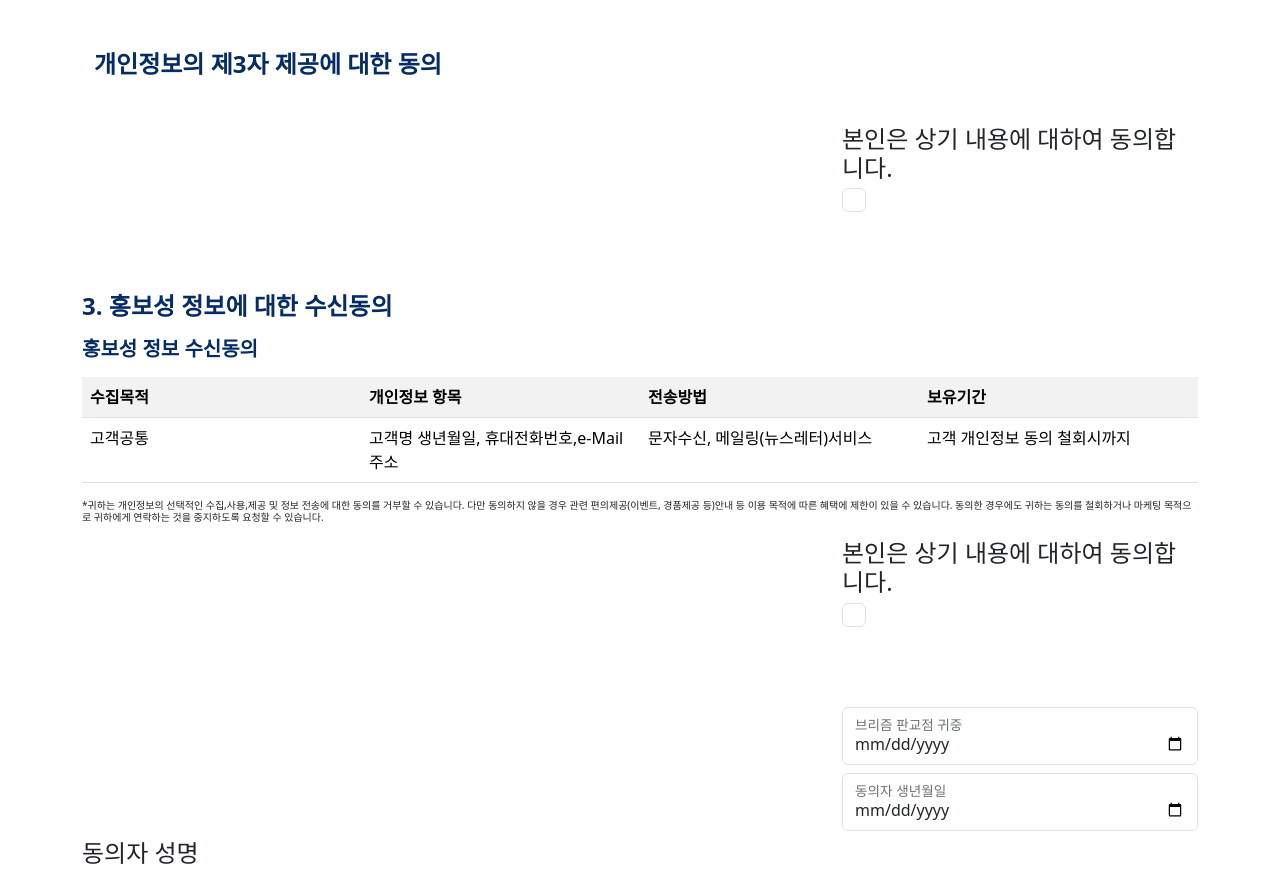
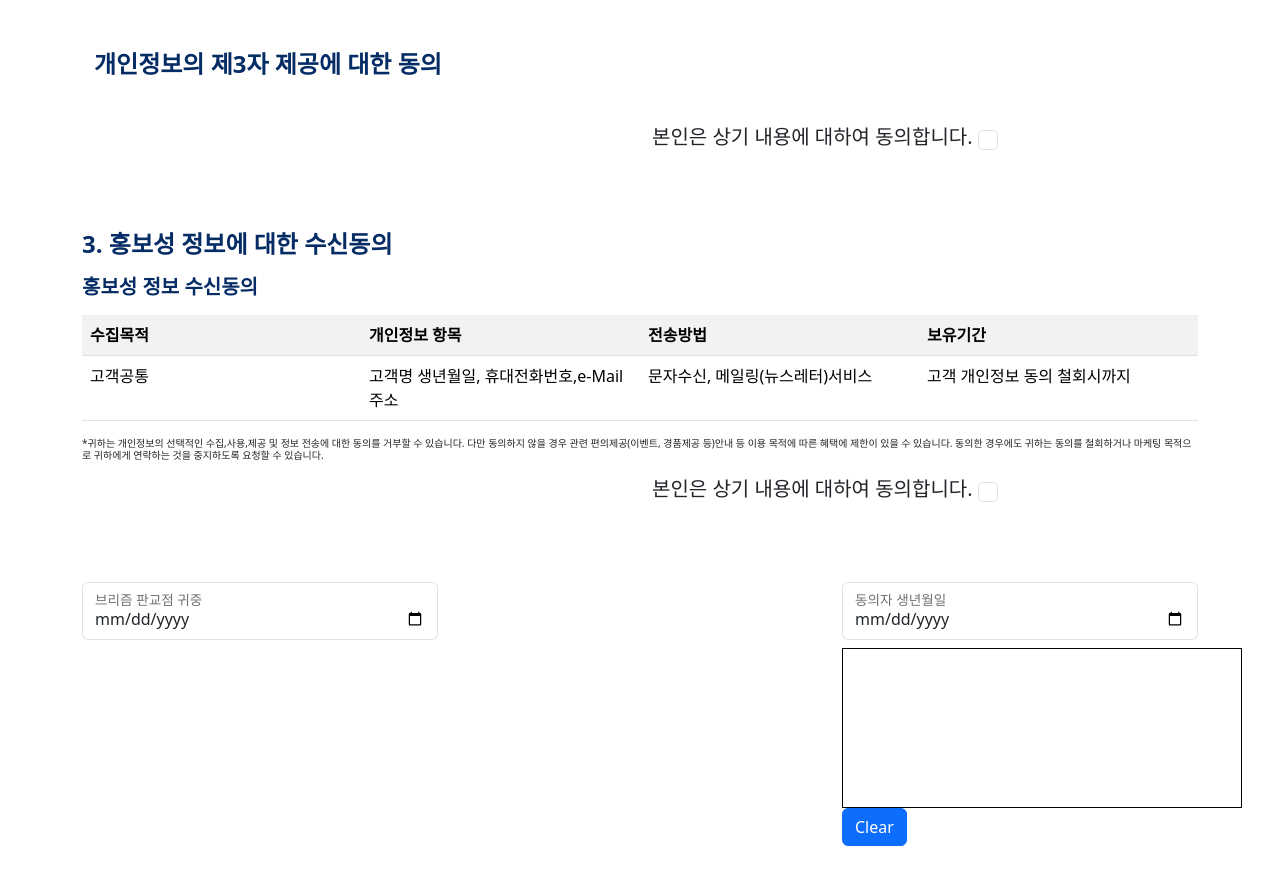
Before and after one commit to breezmyk/test, a plain HTML site: page index.html in a window 1280 px wide. Shown: the part 600-1476 px from the top of the page. After the commit the page ends 1446 px from the top, so only its background shows below. Drawn offline with nearby package versions, Linux system fonts and the light colour scheme; a script that the page names is missing.

Commit message:
Add files via upload

```diff
--- a/index.html
+++ b/index.html
@@ -22,6 +22,10 @@
 
       new bootstrap.Popover(document.getElementById('popoverButton'))
     </script>
+    <script src="https://ajax.googleapis.com/ajax/libs/jquery/3.2.1/jquery.min.js"></script>
+<script src="https://cdn.rawgit.com/willowsystems/jSignature/master/libs/jSignature.min.js"></script>
+
+
 
 </head>
 
@@ -315,16 +319,16 @@
 
 
 
-<h4>
+<h5>
 <div class="row justify-content-end">
-    <div class="col-4">
+    <div class="col-6">
 
             <label class="form-check-label" for="s-address"> 본인은 상기 내용에 대하여 동의합니다.  </label>
               <input type="checkbox" class="form-check-input" id="s-address">
 
 </div>
 
-</h4>
+</h5>
 
 <br>
 <br>
@@ -386,16 +390,16 @@
 
 
 
-<h4>
+<h5>
 <div class="row justify-content-end">
-    <div class="col-4">
+    <div class="col-6">
 
             <label class="form-check-label" for="same-address"> 본인은 상기 내용에 대하여 동의합니다.  </label>
               <input type="checkbox" class="form-check-input" id="same-address">
 
 </div>
 
-</h4>
+</h5>
 
 <br>
 <br>
@@ -403,7 +407,8 @@
 
 
 
-<div class="row justify-content-end">
+  <div class="row justify-content-between">
+
 
   <div class="col-4">
                   <div class="form-floating mb-2">
@@ -415,9 +420,9 @@
                   </label>
 </div>
 </div>
-</div>
 
-<div class="row justify-content-end">
+
+
 
   <div class="col-4">
                   <div class="form-floating mb-2">
@@ -431,19 +436,44 @@
 </div>
 </div>
 
+<div class="row justify-content-end">
 
 
+ <div class="col-4">
+<!--
+<div id="signature"></div><br>
+-->
 
-<h4>동의자 성명</h4>
+<div id="signature" style="border:1px solid black;width:400px;height:160px;"></div>
+<img id="rendered" src="" style="display:none">
 
+</div>
+</div>
+<div class="row justify-content-end">
+ <div class="col-4">
+<button type="button" class="btn btn-primary" onclick="$('#signature').jSignature('clear')">Clear</button>
+
+</div>
 
 </div>
 
 
+</body>
 
 
 
 
-</body>
+<script>
+    $("#signature").jSignature({
+                    'decor-color': 'transparent',
+                    'color': '#000000',
+                    'width': '400',
+                    'height': '160',
+                    'lineWidth': 1,
+   });
+
+
+
+</script>
 
 </html>
```
